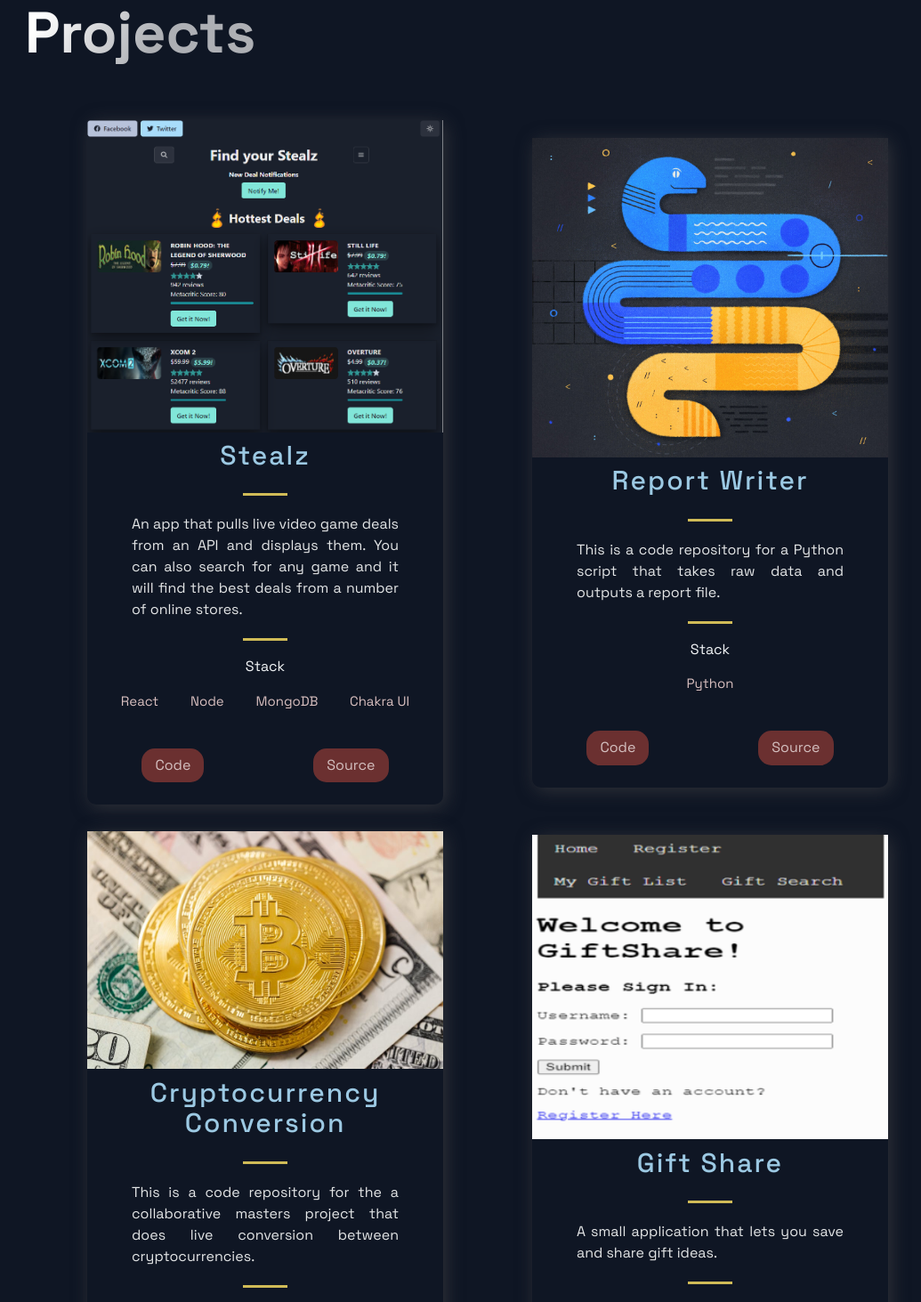
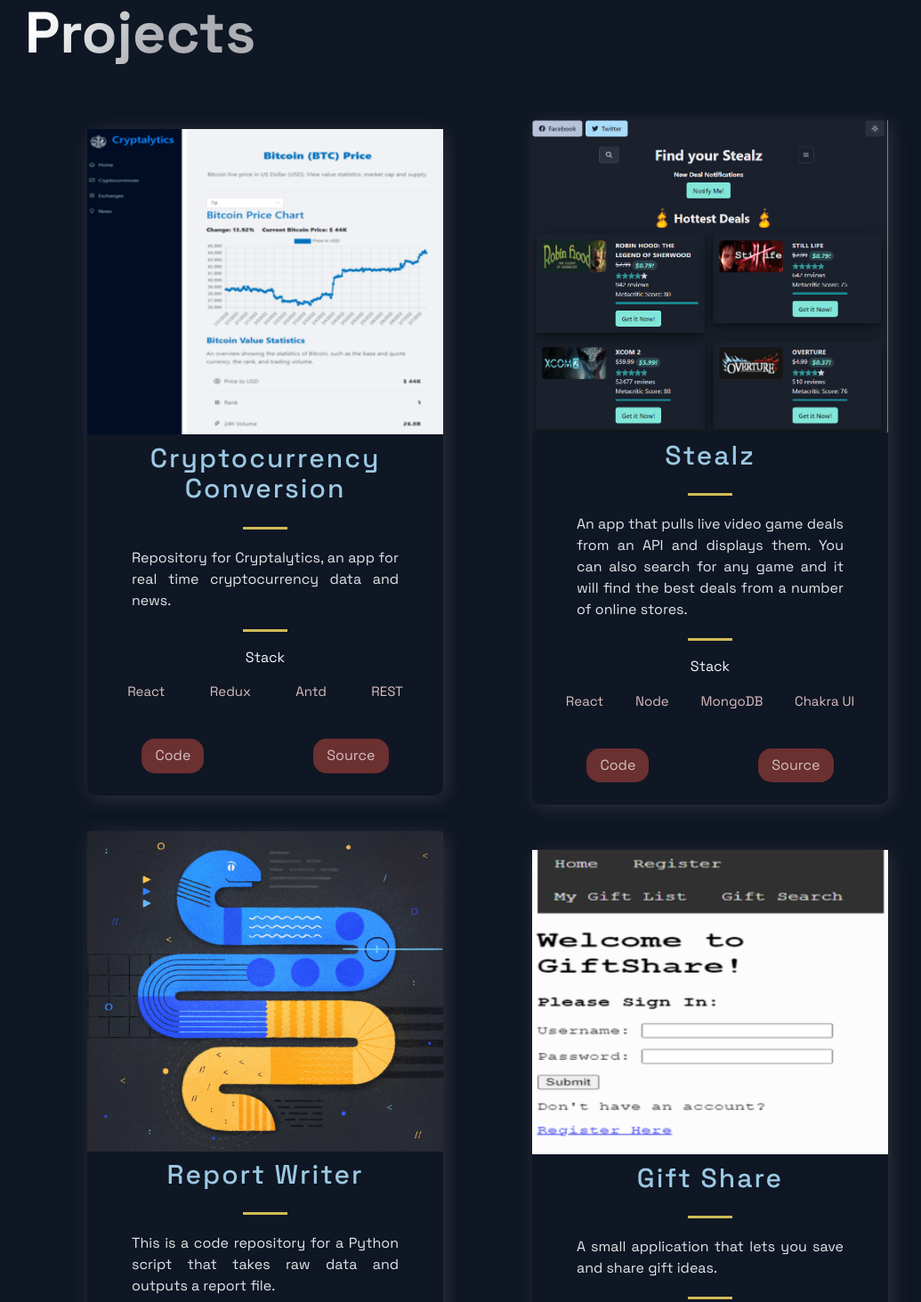
Before and after one commit to slawton3/Portfolio, a Next.js app: page / in a window 1280 px wide. Shown: the part 700-2163 px from the top of the page at 89% size, without its empty margins (92-1127 px from the left). Built offline with nearby package versions, Linux system fonts and the light colour scheme.

Commit message:
modified constants

```diff
--- a/src/constants/constants.js
+++ b/src/constants/constants.js
@@ -1,4 +1,13 @@
 export const projects = [
+  {
+    title: 'Cryptocurrency Conversion',
+    description: "Repository for Cryptalytics, an app for real time cryptocurrency data and news.",
+    image: '/images/c1.png',
+    tags: ['React', 'Redux', 'Antd', 'REST'],
+    source: 'https://github.com/slawton3/Cryptalytics',
+    visit: 'https://cryptalytics-9zk102uje-slawton3.vercel.app/',
+    id: 3,
+  },
   {
     title: 'Stealz',
     description:"An app that pulls live video game deals from an API and displays them. You can also search for any game and it will find the best deals from a number of online stores.",
@@ -16,15 +25,6 @@
     source: 'https://github.com/slawton3/ReportWriter',
     visit: 'https://github.com/slawton3/ReportWriter',
     id: 2,
-  },
-  {
-    title: 'Cryptocurrency Conversion',
-    description: "This is a code repository for the a collaborative masters project that does live conversion between cryptocurrencies.",
-    image: '/images/btc.jpeg',
-    tags: ['PHP', 'jQuery', 'HTML', 'CSS'],
-    source: 'https://github.com/slawton3/CryptoConverterApp',
-    visit: 'https://docs.google.com/document/d/10Gtz62kzJ-bV4PAhojHvEZ7N9k8-z2pk/edit?usp=sharing&ouid=106088089052141380183&rtpof=true&sd=true',
-    id: 3,
   },
   {
     title: 'Gift Share',
```
Also changed, not shown: public/images/c1.png (added).
